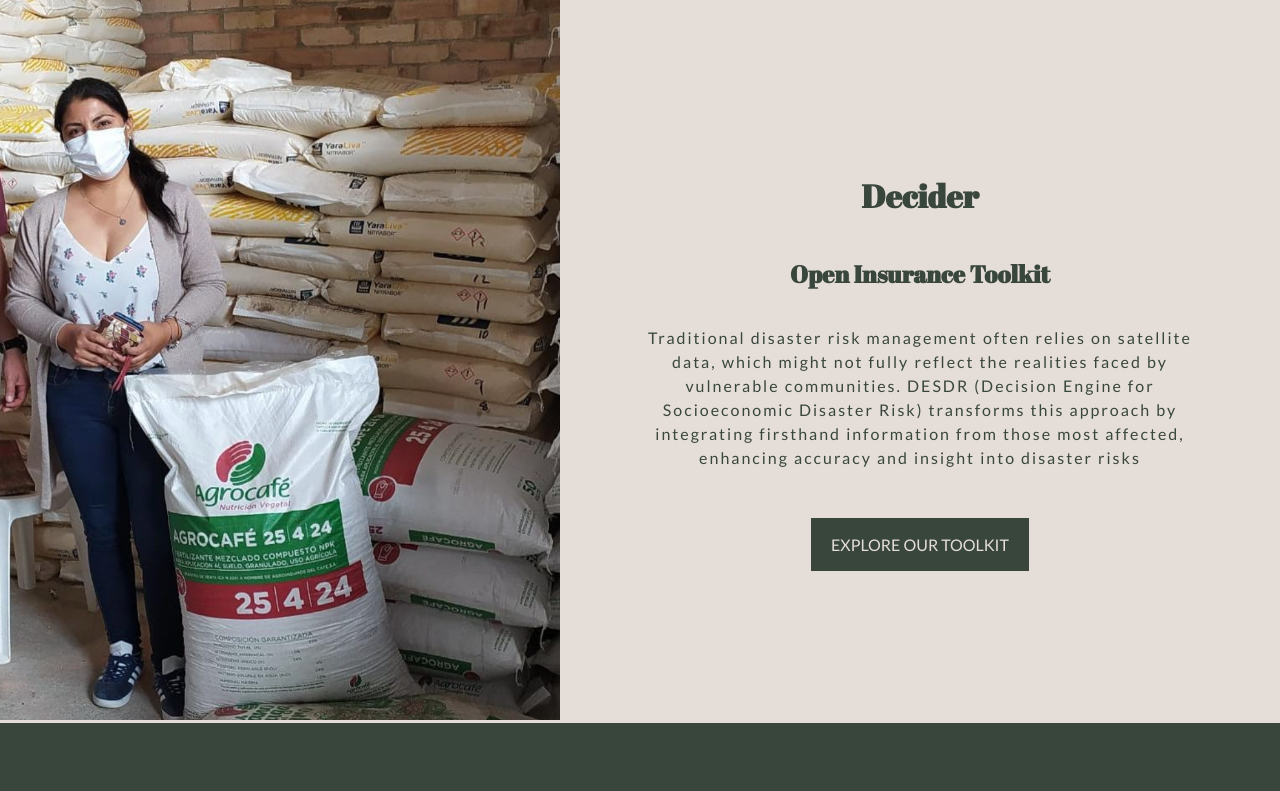
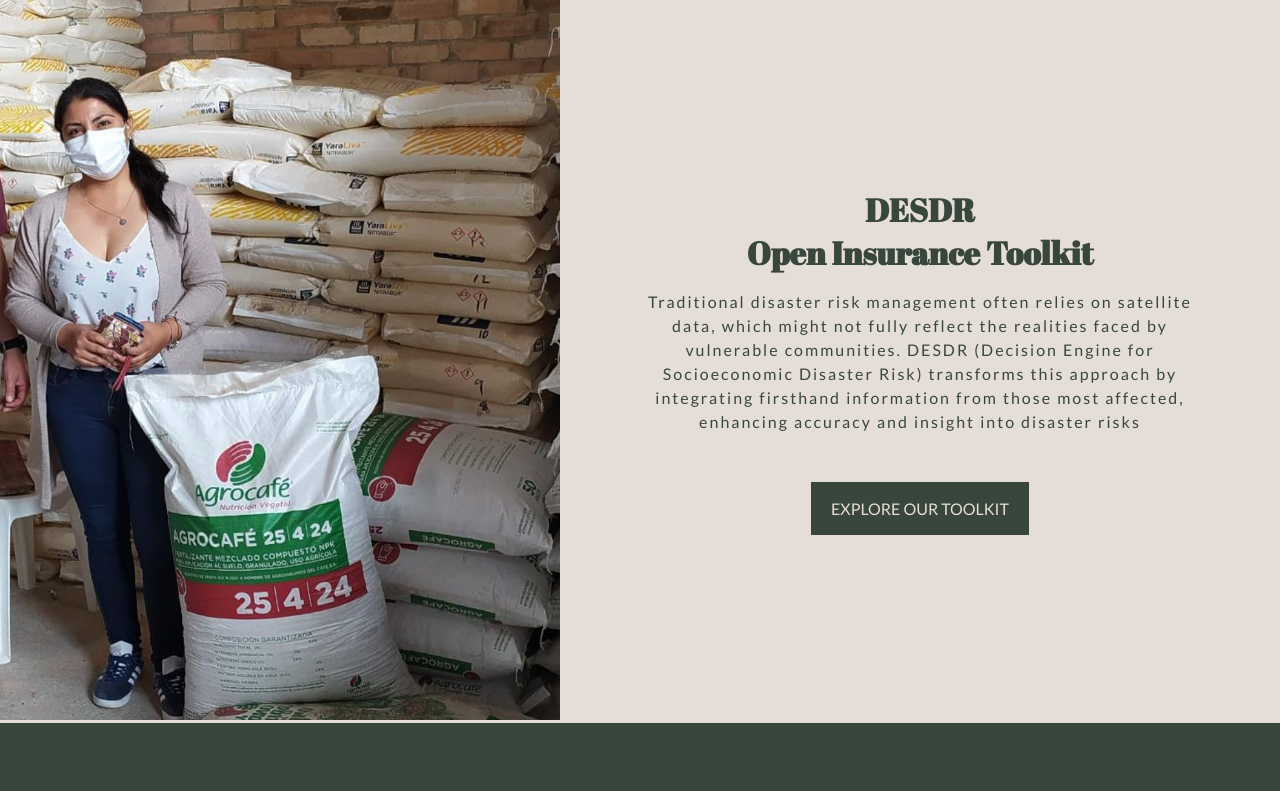
Before and after one commit to Columbia-DESDR/columbia-desdr.github.io, a React (Create React App) app: page / in a window 1280 px wide. Shown: the top 791 px of the page. Built offline with nearby package versions, Linux system fonts and the light colour scheme.

Commit message:
main page content change

```diff
--- a/src/index.css
+++ b/src/index.css
@@ -43,6 +43,10 @@
   justify-content: center;
   align-items: center;
   padding: 3rem 5rem;
+}
+
+.hero__title {
+  margin: 0;
 }
 
 .hero_desc {
--- a/src/pages/Home.js
+++ b/src/pages/Home.js
@@ -15,8 +15,8 @@
           <img className='hero__img' src={mainImg} alt='hero' />
         </div>
         <div className='hero__col_right'>
-          <h1 className='hero__title'>Decider</h1>
-          <h2>Open Insurance Toolkit</h2>
+          <h1 className='hero__title'>DESDR</h1>
+          <h1 className='hero__title'>Open Insurance Toolkit</h1>
           <p className='hero_desc'>Traditional disaster risk management often relies on satellite data, which might not fully reflect the realities faced by vulnerable communities. DESDR (Decision Engine for Socioeconomic Disaster Risk) transforms this approach by integrating firsthand information from those most affected, enhancing accuracy and insight into disaster risks</p>
           <PrimaryBtn onClick={() => console.log('call to action')} id={'#toolkit-section'}>EXPLORE OUR TOOLKIT</PrimaryBtn>
         </div>
```
